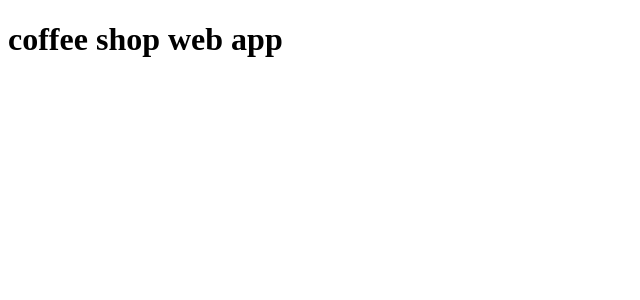
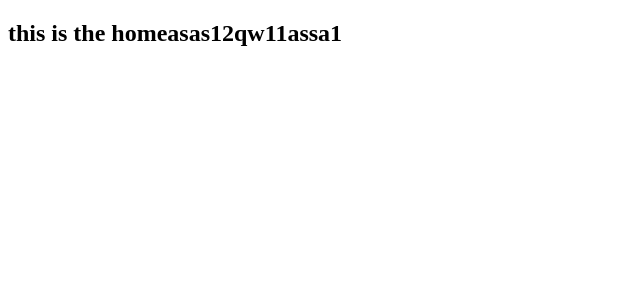
Before and after one commit to Jean123Van/coffee-shop, a React (Vite) app: page / in a window 1280 px wide. Shown: the top 300 px of the page, without its empty margins (0-640 px from the left). Built offline with nearby package versions, Linux system fonts and the light colour scheme.

Commit message:
create home route

```diff
--- a/package.json
+++ b/package.json
@@ -11,7 +11,8 @@
   },
   "dependencies": {
     "react": "^19.2.7",
-    "react-dom": "^19.2.7"
+    "react-dom": "^19.2.7",
+    "react-router-dom": "^7.18.1"
   },
   "devDependencies": {
     "@eslint/js": "^10.0.1",
--- a/src/App.tsx
+++ b/src/App.tsx
@@ -1,5 +1,14 @@
+import { BrowserRouter as Router, Routes, Route } from 'react-router-dom';
+import Home from './pages/Home.tsx';
+
 function App() {
-    return <h1>coffee shop web app</h1>;
+    return (
+        <Router>
+            <Routes>
+                <Route path="/" element={<Home />} />
+            </Routes>
+        </Router>
+    );
 }
 
 export default App;
--- /dev/null
+++ b/src/pages/Home.tsx
@@ -0,0 +1,5 @@
+function Home() {
+    return <h2>this is the homeasas12qw11assa1</h2>;
+}
+
+export default Home;
```
Also changed, not shown: 1 other file (tests, documents, lock files or other folders).
